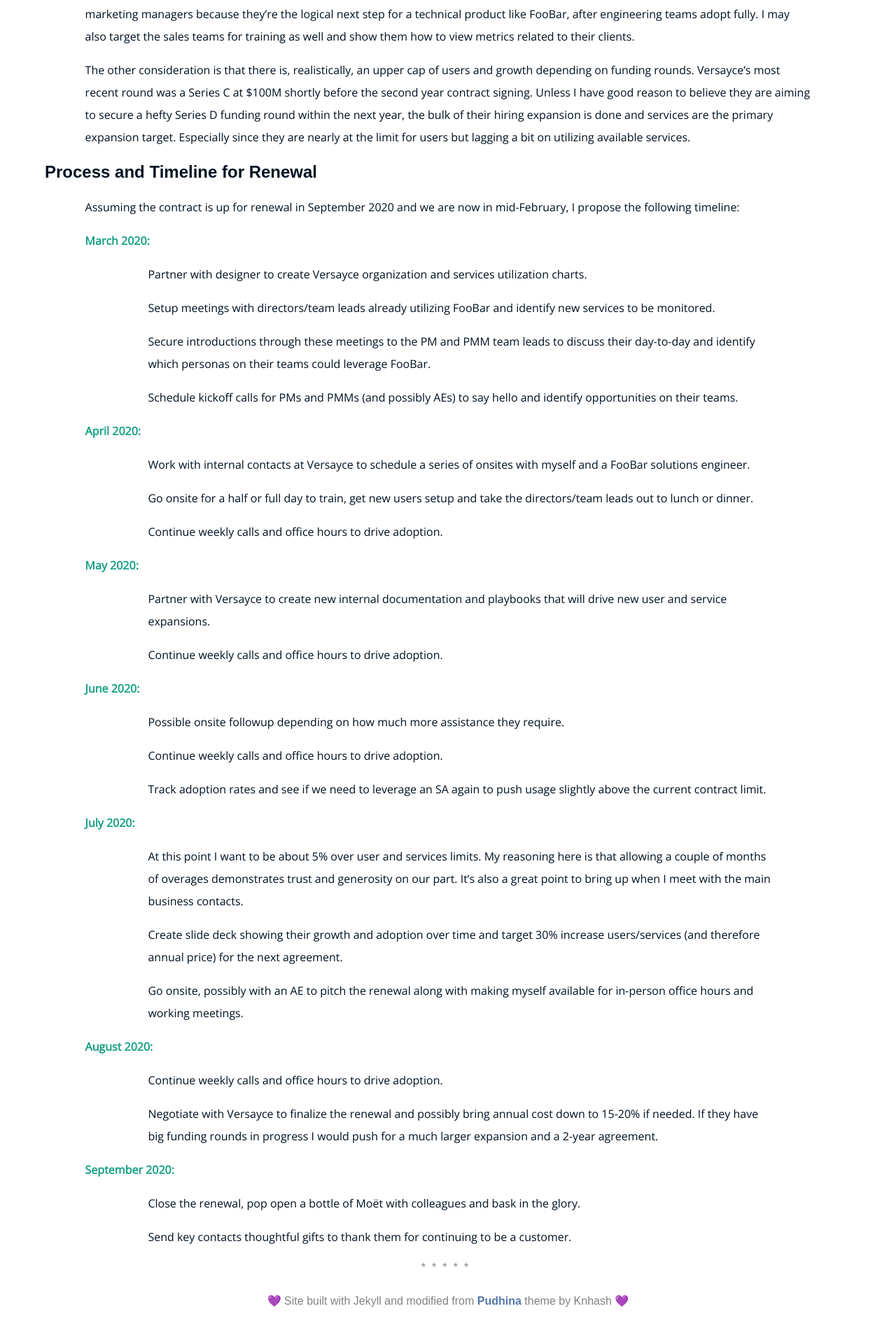
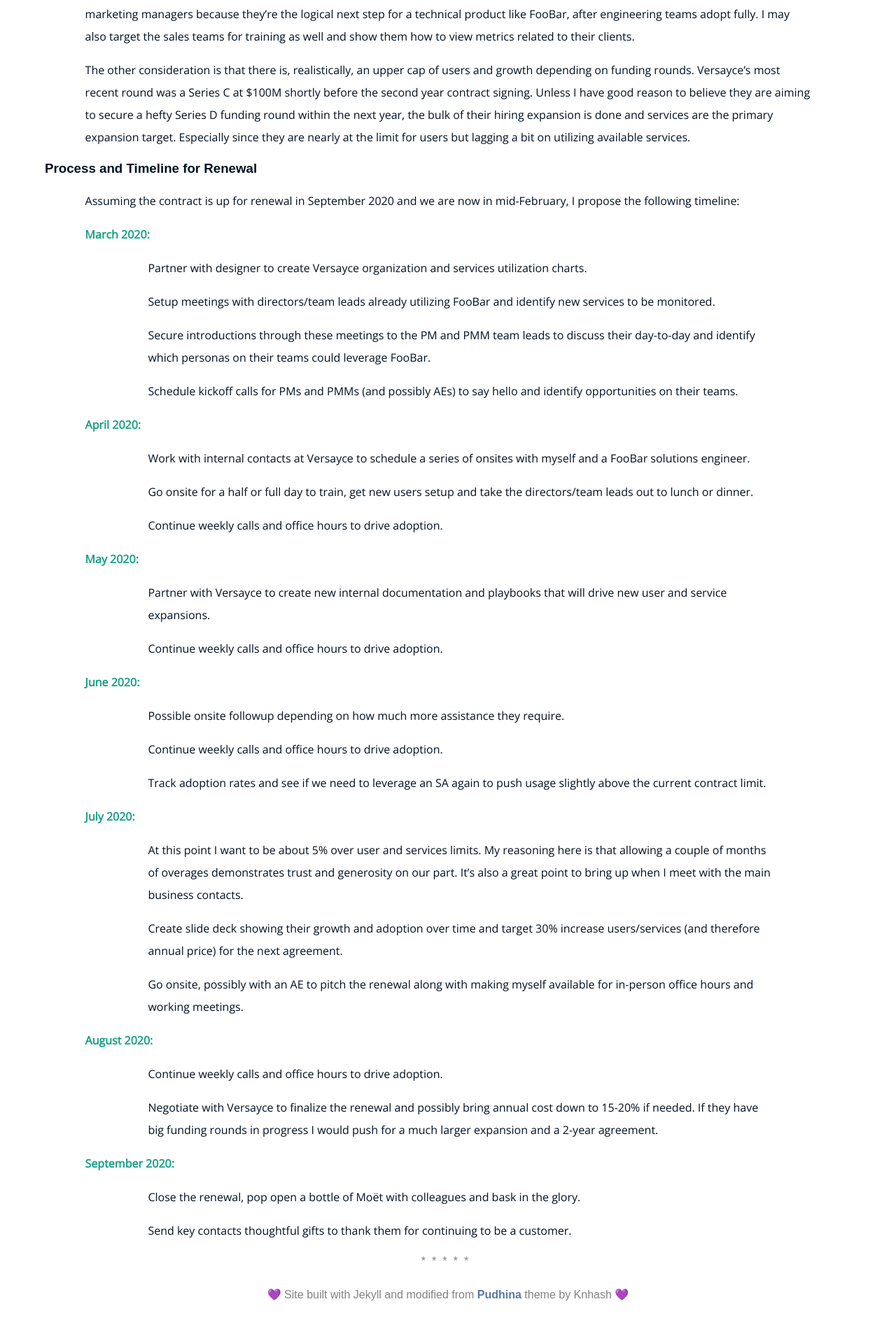
Before and after one commit to JessiJullie/JessiSite, a Jekyll site: the page built from _posts/2020-02-20-renewal-expansion-example.md, in a window 1280 px wide. Shown: the part 1345-3249 px from the top of the page at 70% size. Built offline with Jekyll 4.4.1, drawn with Linux system fonts in a browser that asks for light colours.

Commit message:
Markdown syntax fix

```diff
--- a/_posts/2020-02-20-renewal-expansion-example.md
+++ b/_posts/2020-02-20-renewal-expansion-example.md
@@ -35,7 +35,7 @@ Services will likely outpace employee growth, so focusing on seats is secondary
 The other consideration is that there is, realistically, an upper cap of users and growth depending on funding rounds. Versayce’s most recent round was a Series C at $100M shortly before the second year contract signing. Unless I have good reason to believe they are aiming to secure a hefty Series D funding round within the next year, the bulk of their hiring expansion is done and services are the primary expansion target. Especially since they are nearly at the limit for users but lagging a bit on utilizing available services.
 
 
-## Process and Timeline for Renewal
+### Process and Timeline for Renewal
 
 Assuming the contract is up for renewal in September 2020 and we are now in mid-February, I propose the following timeline:
 
```
